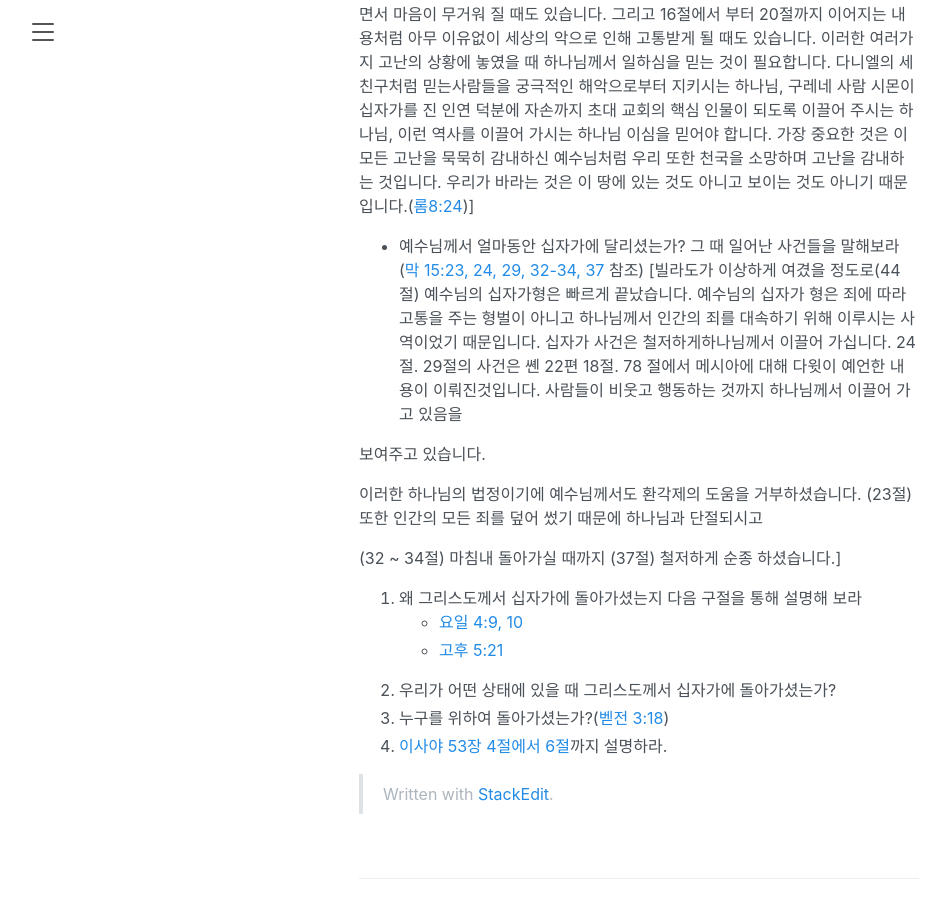
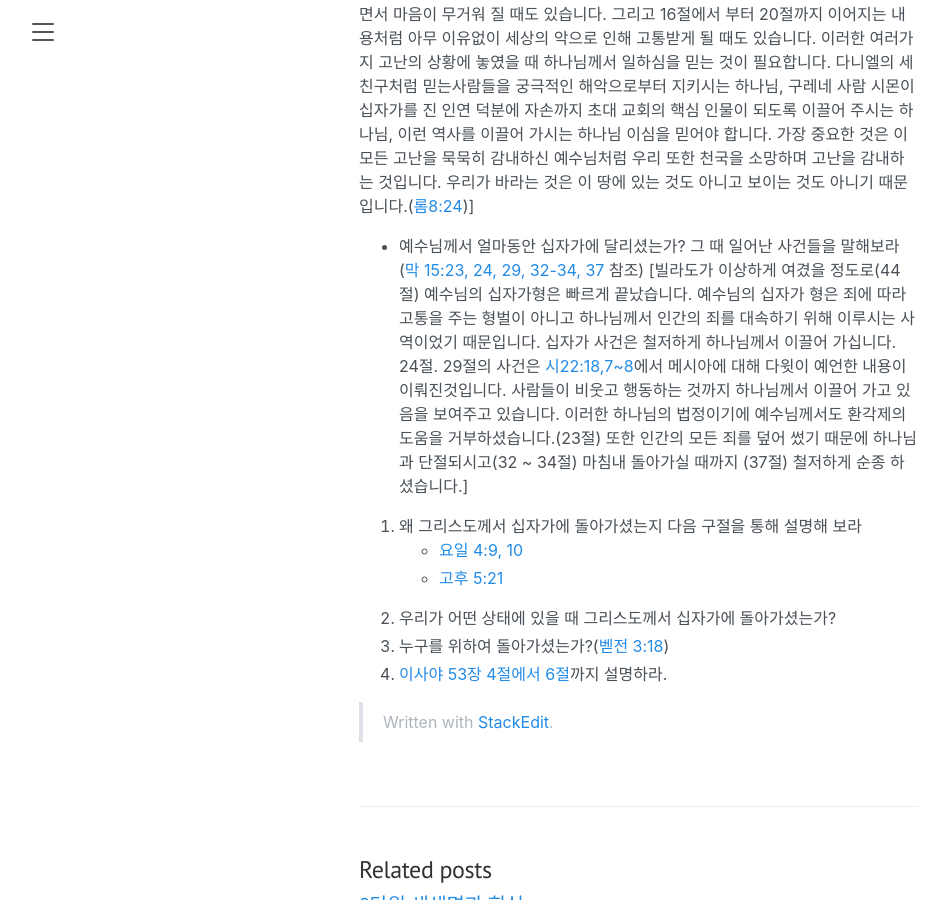
Before and after one commit to nyaooooong/nyaooooong.github.io, a Jekyll site: the page built from _posts/2020-08-15-1.md, in a window 1280 px wide and 900 px high, scrolled down 720 px. Shown: the whole window, without its empty margins (1-947 px from the left). Built offline with Jekyll 4.4.1, drawn with Linux system fonts in a browser that asks for light colours.

Commit message:
_posts/2020-08-15-1.md updated from https://stackedit.io/

```diff
--- a/_posts/2020-08-15-1.md
+++ b/_posts/2020-08-15-1.md
@@ -25,13 +25,7 @@ published: true
 우리가 바라는 것은 이 땅에 있는 것도 아니고 보이는 것도 아니기 때문입니다.([롬8:24](http://kcm.co.kr/bible/kor/Rom8.html))]
 
 - 예수님께서 얼마동안 십자가에 달리셨는가? 그 때 일어난 사건들을 말해보라([막 15:23, 24, 29, 32-34, 37](http://kcm.co.kr/bible/kor/Mar15.html) 참조)
-[빌라도가 이상하게 여겼을 정도로(44절) 예수님의 십자가형은 빠르게 끝났습니다. 예수님의 십자가 형은 죄에 따라 고통을 주는 형벌이 아니고 하나님께서 인간의 죄를 대속하기 위해 이루시는  사역이었기 때문입니다. 십자가  사건은  철저하게하나님께서  이끌어  가십니다. 24절. 29절의  사건은  쏀 22편 18절. 78 절에서  메시아에  대해  다윗이  예언한  내용이  이뤄진것입니다. 사람들이  비웃고  행동하는  것까지  하나님께서  이끌어  가고  있음을
-
-보여주고  있습니다.
-
-이러한  하나님의  법정이기에  예수님께서도  환각제의  도움을  거부하셨습니다. (23절) 또한  인간의  모든  죄를  덮어  썼기  때문에  하나님과  단절되시고
-
-(32 ~ 34절) 마침내  돌아가실  때까지 (37절) 철저하게  순종  하셨습니다.]
+[빌라도가 이상하게 여겼을 정도로(44절) 예수님의 십자가형은 빠르게 끝났습니다. 예수님의 십자가 형은 죄에 따라 고통을 주는 형벌이 아니고 하나님께서 인간의 죄를 대속하기 위해 이루시는  사역이었기 때문입니다. 십자가 사건은 철저하게 하나님께서 이끌어 가십니다. 24절. 29절의 사건은 [시22:18,7~8](http://kcm.co.kr/bible/kor/Psa22.html)에서 메시아에 대해 다윗이 예언한 내용이 이뤄진것입니다. 사람들이 비웃고 행동하는 것까지 하나님께서 이끌어 가고 있음을 보여주고 있습니다. 이러한 하나님의 법정이기에 예수님께서도  환각제의 도움을 거부하셨습니다.(23절) 또한 인간의 모든 죄를 덮어 썼기 때문에 하나님과 단절되시고(32 ~ 34절) 마침내 돌아가실 때까지 (37절) 철저하게  순종  하셨습니다.]
 
 
 3. 왜 그리스도께서 십자가에 돌아가셨는지 다음 구절을 통해 설명해 보라
```
Also changed, not shown: other parts of _posts/2020-08-15-1.md (+2 -2 lines).
